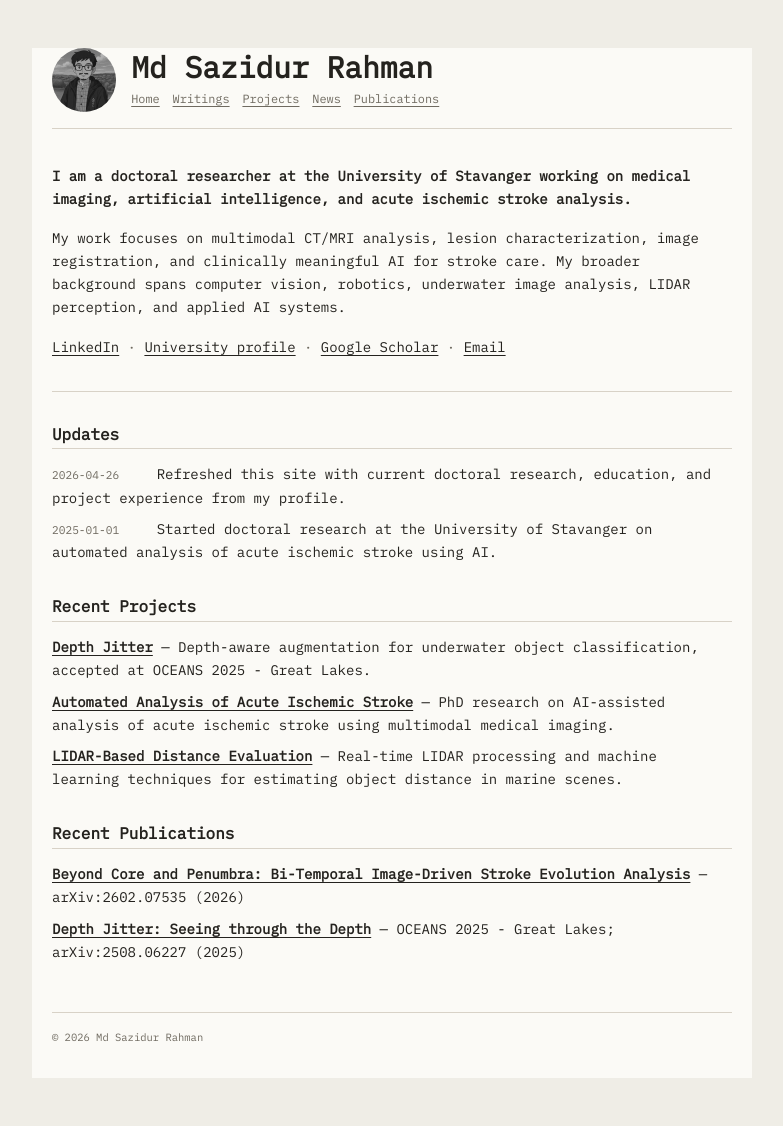
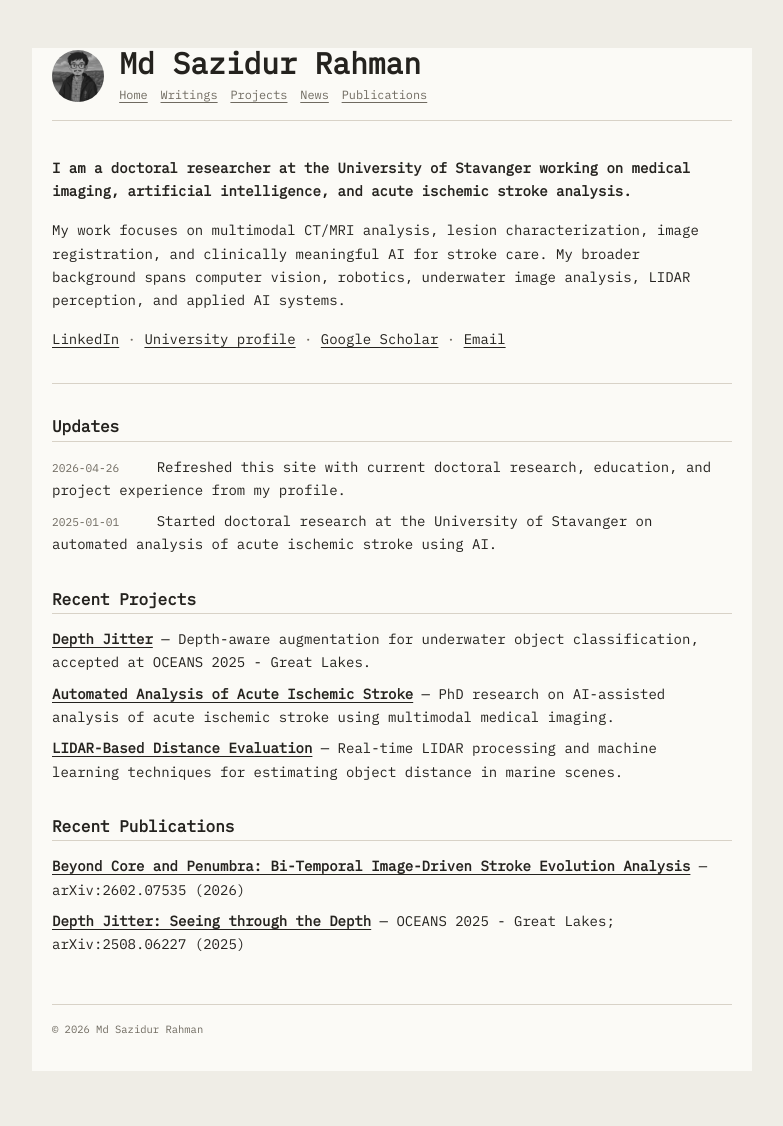
Before and after one commit to yokko123/yokko123.github.io, a Jekyll site: the page built from index.html, in a window 1280 px wide. Shown: the whole page, without its empty margins (248-1031 px from the left). Built offline with Jekyll 4.4.1, drawn with Linux system fonts in a browser that asks for light colours.

Commit message:
Fix avatar sizing

```diff
--- a/_layouts/default.html
+++ b/_layouts/default.html
@@ -4,14 +4,14 @@
   <meta charset="UTF-8">
   <title>{{ page.title }} — Md Sazidur Rahman</title>
   <link href="https://fonts.googleapis.com/css2?family=IBM+Plex+Mono&display=swap" rel="stylesheet">
-  <link rel="stylesheet" href="/style.css">
+  <link rel="stylesheet" href="/style.css?v=20260426-2">
   <link rel="icon" href="/avatar.jpeg" type="image/png">
 </head>
 <body>
 
   <header class="site-header">
     <a class="avatar-link" href="/" aria-label="Home">
-      <img class="site-avatar" src="/avatar.jpeg" alt="Avatar of Md Sazidur Rahman">
+      <img class="site-avatar" src="/avatar.jpeg" width="52" height="52" alt="Avatar of Md Sazidur Rahman">
     </a>
     <div class="header-title">
       <h1 class="site-title">Md Sazidur Rahman</h1>
--- a/style.css
+++ b/style.css
@@ -45,8 +45,8 @@ body {
 }
 
 .site-avatar {
-  width: 64px;
-  height: 64px;
+  width: 52px;
+  height: 52px;
   border-radius: 50%;
   object-fit: cover;
   filter: grayscale(100%) contrast(1.05);
```
